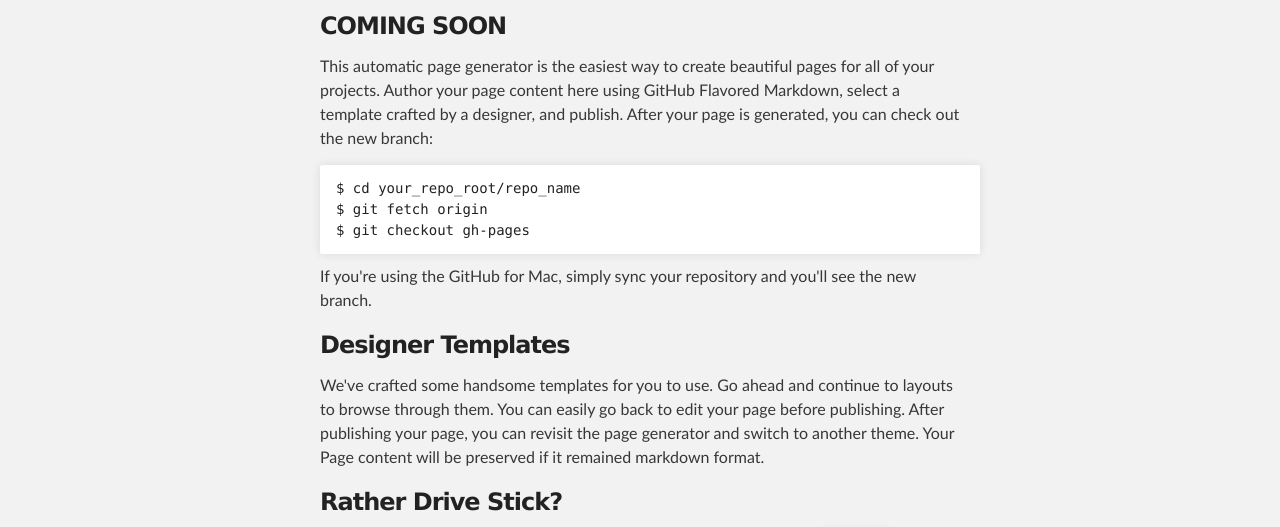
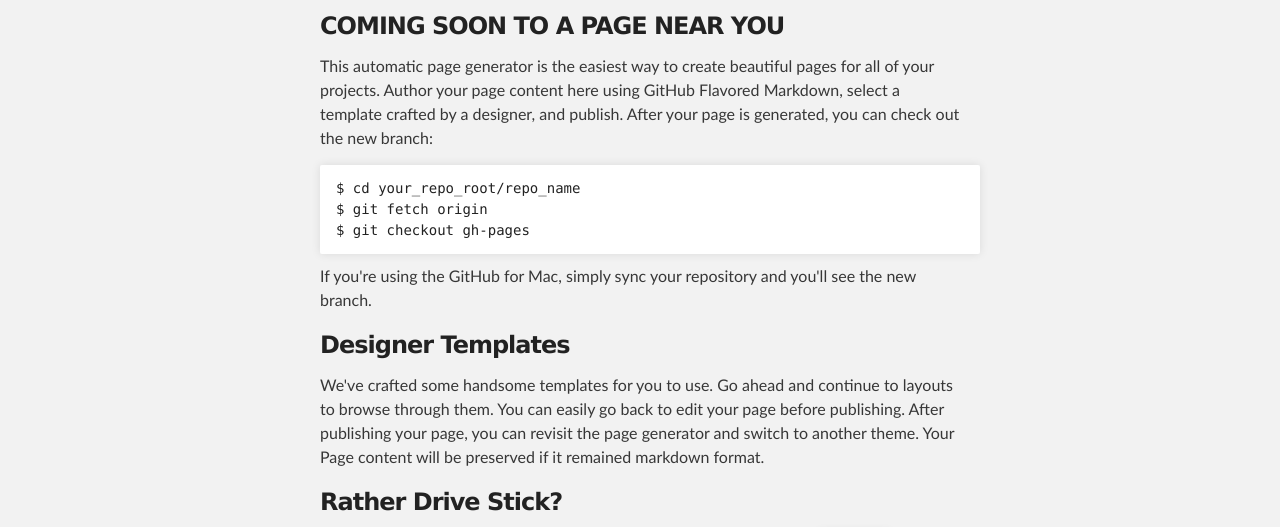
Before and after one commit to kaigani/dat.gui-API-playground, a plain HTML site: page index.html in a window 1280 px wide. Shown: the part 252-779 px from the top of the page. Drawn offline with Linux system fonts and the light colour scheme; files whose address does not match are found by name.

Commit message:
trying to get demo pages in sync

```diff
--- a/index.html
+++ b/index.html
@@ -32,7 +32,7 @@
     <div id="main_content_wrap" class="outer">
       <section id="main_content" class="inner">
         <h3>
-<a name="welcome-to-github-pages" class="anchor" href="#welcome-to-github-pages"><span class="octicon octicon-link"></span></a>COMING SOON</h3>
+<a name="welcome-to-github-pages" class="anchor" href="#welcome-to-github-pages"><span class="octicon octicon-link"></span></a>COMING SOON TO A PAGE NEAR YOU</h3>
 
 <p>This automatic page generator is the easiest way to create beautiful pages for all of your projects. Author your page content here using GitHub Flavored Markdown, select a template crafted by a designer, and publish. After your page is generated, you can check out the new branch:</p>
 
```
